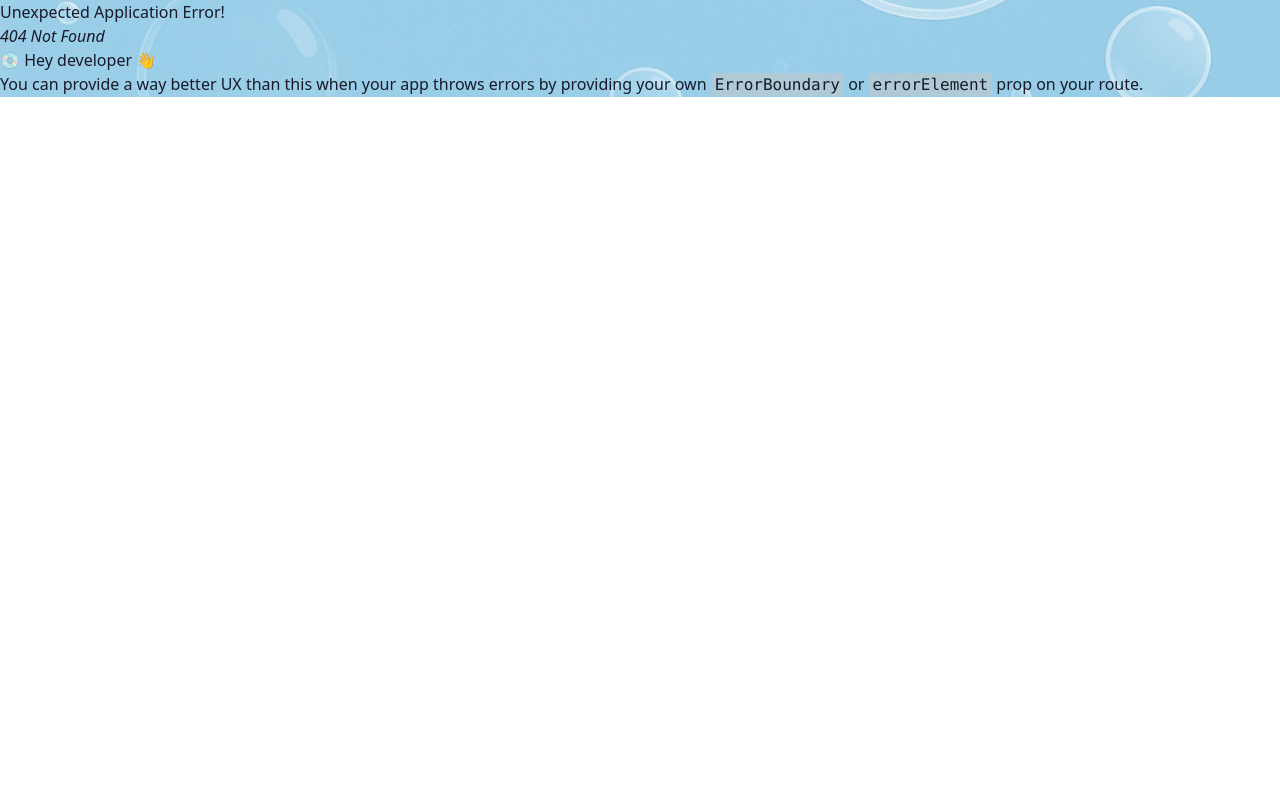
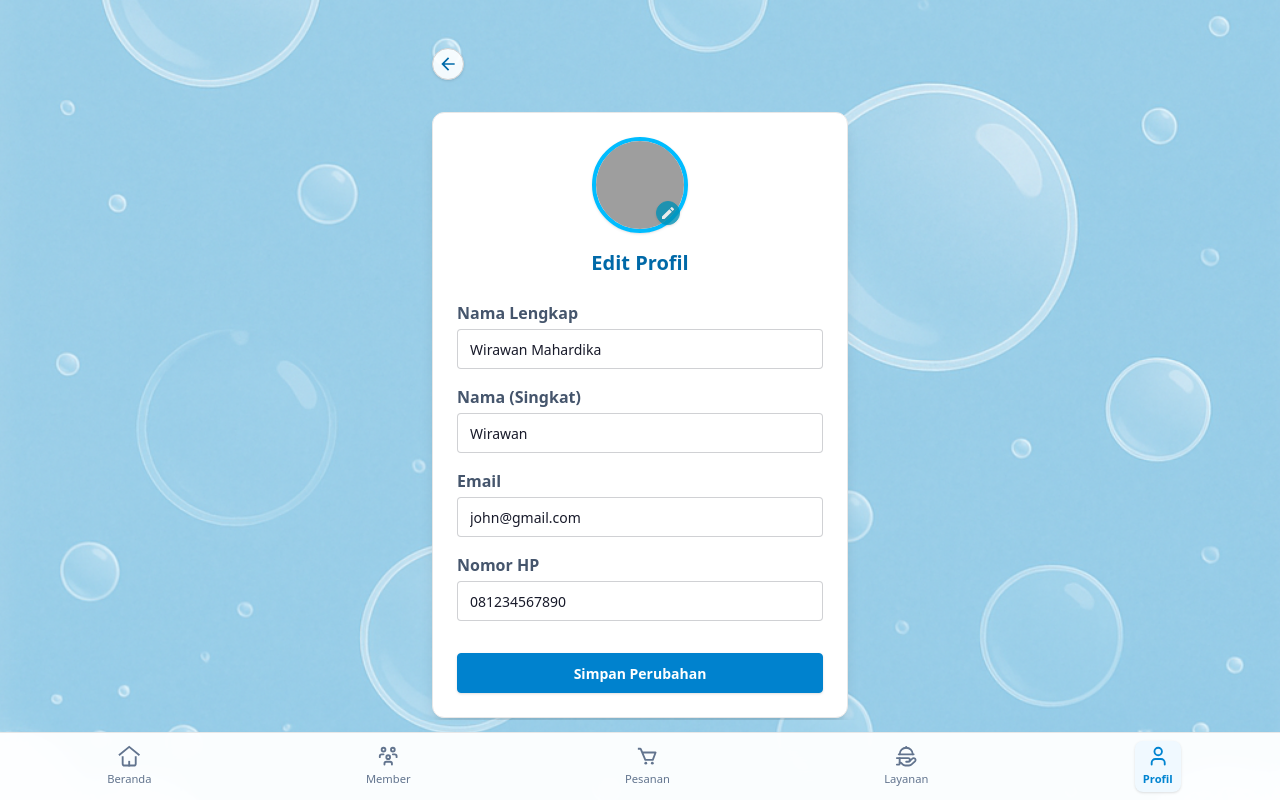
Before and after one commit to wirawanmahardika/laundry-frontend, a React (Vite) app: page /profil/edit in a window 1280 px wide. Before the commit this address had no page. Built offline with nearby package versions, Linux system fonts and the light colour scheme; grey boxes are pictures that could not be loaded.

Commit message:
feat: page edit profil

```diff
--- a/src/App.tsx
+++ b/src/App.tsx
@@ -2,7 +2,7 @@ import Layout from "./components/Layout";
 import Home from "./pages/Home";
 import Login from "./pages/Login";
 import Pesanan from "./pages/pesanan/Pesanan";
-import Profil from "./pages/Profile";
+import Profil from "./pages/profil/Profil";
 import {
   createBrowserRouter,
   // createHashRouter,
@@ -18,6 +18,7 @@ import TambahMember from "./pages/member/TambahMember";
 import DetailMember from "./pages/member/DetailMember";
 import EditLayanan from "./pages/layanan/EditLayanan";
 import DetailPesanan from "./pages/pesanan/DetailPesanan";
+import EditProfil from "./pages/profil/EditProfil";
 
 // const router = createHashRouter(
 const router = createBrowserRouter(
@@ -26,7 +27,9 @@ const router = createBrowserRouter(
       <Route path="/login" element={<Login />} />
       <Route path="/" element={<Layout />}>
         <Route index element={<Home />} />
+
         <Route path="profil" element={<Profil />} />
+        <Route path="profil/edit" element={<EditProfil />} />
 
         <Route path="pesanan" element={<Pesanan />} />
         <Route path="pesanan/tambah" element={<TambahPesanan />} />
--- /dev/null
+++ b/src/pages/profil/EditProfil.tsx
@@ -0,0 +1,129 @@
+import { useState, useRef } from "react";
+import { useNavigate } from "react-router-dom";
+import { MdArrowBack, MdEdit } from "react-icons/md";
+
+export default function EditProfil() {
+    // Dummy data, ganti dengan fetch dari API jika perlu
+    const [form, setForm] = useState({
+        fullname: "Wirawan Mahardika",
+        name: "Wirawan",
+        email: "john@gmail.com",
+        phone: "081234567890",
+        photo: "https://www.gravatar.com/avatar/2c7d99fe281ecd3bcd65ab915bac6dd5?s=250",
+    });
+    const [preview, setPreview] = useState(form.photo);
+    const fileInputRef = useRef<HTMLInputElement>(null);
+    const navigate = useNavigate();
+
+    const handleChange = (e: React.ChangeEvent<HTMLInputElement>) => {
+        setForm({ ...form, [e.target.name]: e.target.value });
+    };
+
+    const handlePhotoChange = (e: React.ChangeEvent<HTMLInputElement>) => {
+        const file = e.target.files?.[0];
+        if (file) {
+            const url = URL.createObjectURL(file);
+            setPreview(url);
+            setForm({ ...form, photo: url });
+        }
+    };
+
+    const handleSubmit = (e: React.FormEvent) => {
+        e.preventDefault();
+        // Lakukan update ke backend di sini
+        // Setelah sukses:
+        navigate(-1); // Kembali ke profil
+    };
+
+    return (
+        <div className="container mx-auto max-w-md px-4 py-8 flex flex-col gap-y-6">
+            <button
+                className="btn btn-circle btn-sm bg-base-100/90 border border-base-300 shadow text-sky-700 hover:bg-sky-100 transition self-start mb-2"
+                onClick={() => navigate(-1)}
+                type="button"
+                title="Kembali"
+            >
+                <MdArrowBack size={20} />
+            </button>
+            <form
+                className="bg-base-100 rounded-xl p-6 shadow-lg border border-base-200 flex flex-col items-center gap-y-4"
+                onSubmit={handleSubmit}
+            >
+                <div className="relative group">
+                    <img
+                        className="rounded-full w-24 h-24 object-cover border-4 border-sky-400 shadow"
+                        src={preview}
+                        alt="Profile"
+                    />
+                    <button
+                        type="button"
+                        className="absolute bottom-2 right-2 btn btn-xs btn-circle btn-info shadow opacity-80 group-hover:opacity-100"
+                        onClick={() => fileInputRef.current?.click()}
+                        title="Edit Foto"
+                    >
+                        <MdEdit size={16} />
+                    </button>
+                    <input
+                        type="file"
+                        accept="image/*"
+                        className="hidden"
+                        ref={fileInputRef}
+                        onChange={handlePhotoChange}
+                    />
+                </div>
+                <h2 className="font-bold text-xl text-sky-700 mb-2">Edit Profil</h2>
+                <div className="flex flex-col gap-y-1 w-full">
+                    <label className="font-semibold text-slate-600">Nama Lengkap</label>
+                    <input
+                        type="text"
+                        name="fullname"
+                        className="input input-bordered w-full"
+                        placeholder="Nama lengkap"
+                        value={form.fullname}
+                        onChange={handleChange}
+                        required
+                    />
+                </div>
+                <div className="flex flex-col gap-y-1 w-full">
+                    <label className="font-semibold text-slate-600">Nama (Singkat)</label>
+                    <input
+                        type="text"
+                        name="name"
+                        className="input input-bordered w-full"
+                        placeholder="Nama singkat"
+                        value={form.name}
+                        onChange={handleChange}
+                        required
+                    />
+                </div>
+                <div className="flex flex-col gap-y-1 w-full">
+                    <label className="font-semibold text-slate-600">Email</label>
+                    <input
+                        type="email"
+                        name="email"
+                        className="input input-bordered w-full"
+                        placeholder="Email"
+                        value={form.email}
+                        onChange={handleChange}
+                        required
+                    />
+                </div>
+                <div className="flex flex-col gap-y-1 w-full">
+                    <label className="font-semibold text-slate-600">Nomor HP</label>
+                    <input
+                        type="text"
+                        name="phone"
+                        className="input input-bordered w-full"
+                        placeholder="Nomor HP"
+                        value={form.phone}
+                        onChange={handleChange}
+                        required
+                    />
+                </div>
+                <button className="btn btn-primary btn-md mt-4 w-full shadow" type="submit">
+                    Simpan Perubahan
+                </button>
+            </form>
+        </div>
+    );
+}
```
Also changed, not shown: src/pages/profil/Profil.tsx (renamed from src/pages/Profile.tsx).
